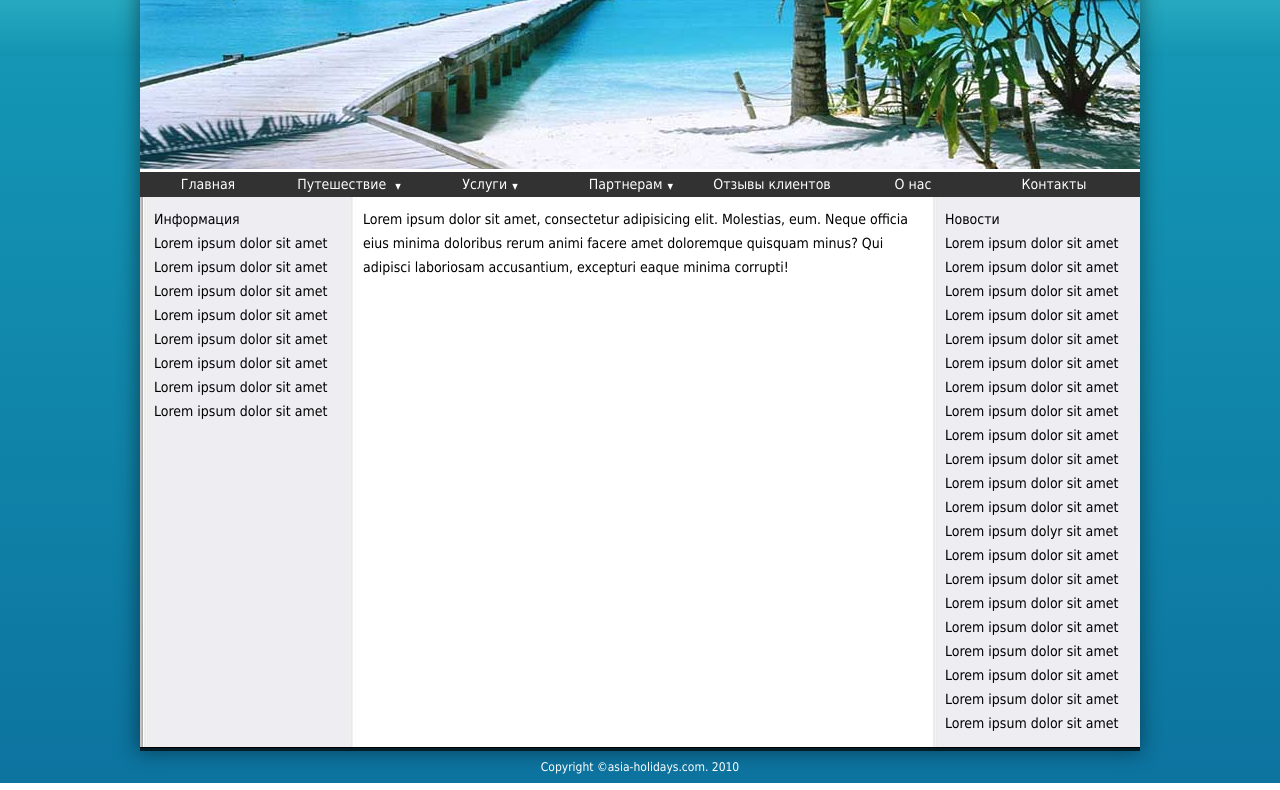
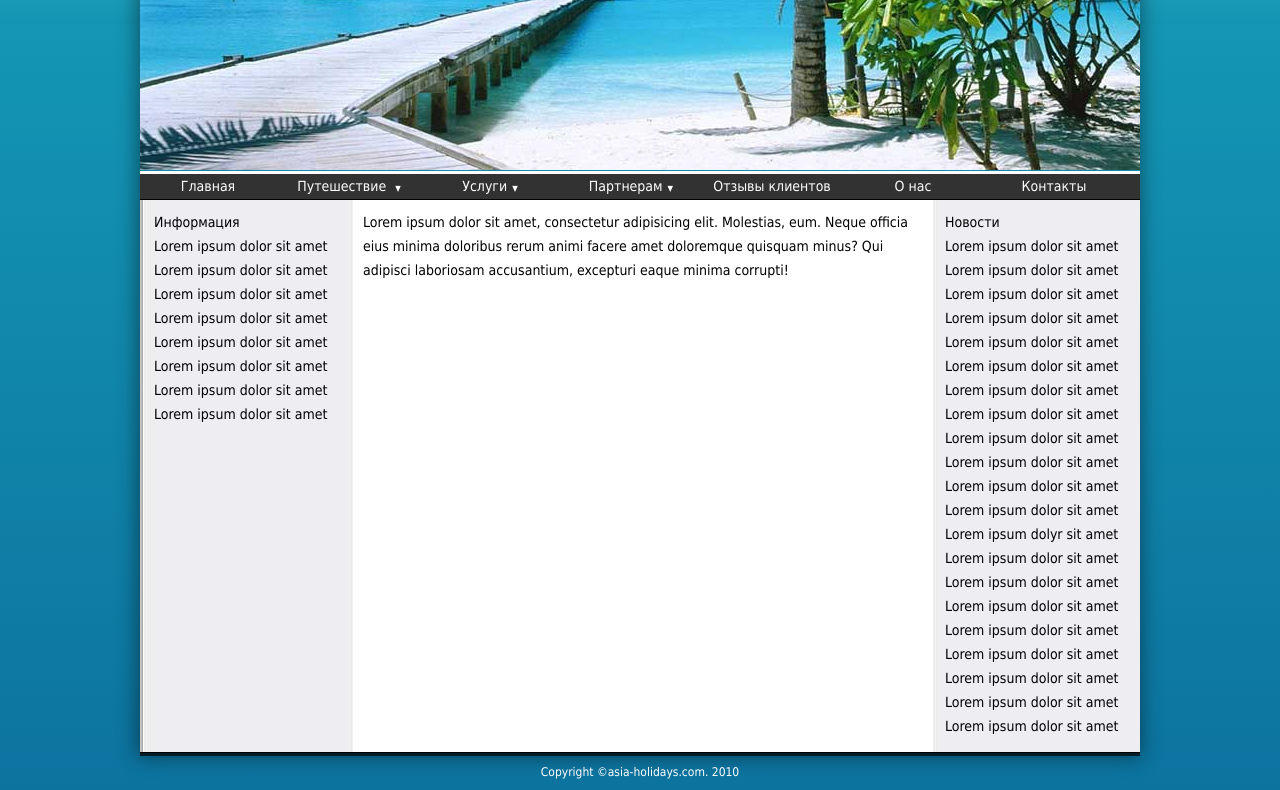
Before and after one commit to alphavita/Modul_4_HTML, a plain HTML site: page index.html in a window 1280 px wide. Shown: the part 284-1074 px from the top of the page. Drawn offline with Linux system fonts and the light colour scheme.

Commit message:
добавлены бордеры над фото, справлен градиент, градиент при масштабировании занимает весь экран

```diff
--- a/css/style.css
+++ b/css/style.css
@@ -1,29 +1,42 @@
+html,
+body {
+  height:100%;
+}
 body {
 	margin: 0 auto;
+	/* min-height:100%;*/
+	/* position:relative;*/
+
 }
 
 
 	.wraper {
+		min-height: 100%;
+   /* position: relative;*/
 	/*width: 1270px;*/
 	/*background-color: gray;*/
 	/*background-image: url("../img/bg.jpg") ;*/
 	/* IE10+ */
-background-image: -ms-linear-gradient(top, #1297B8 0%, #1297B8 3.3%, #128AA7 3.3%, #128AA7 6.4%, #FFFFFF 6.4%, #FFFFFF 6.5%, #19CFE2 6.6%, #FBFEFE 20%, #3FC4D2 20%, #1394B2 32%, #1496b4 32%, #0C739F 100%);
+background-image: -ms-linear-gradient(top,  #128AA7 0%, #128AA7 3.1%, #FFFFFF 3.1%, #FFFFFF 3.2%, #19CFE2 3.3%, #FBFEFE 12.9%, #3FC4D2 12.9%, #1394B2 28.7%, #1496b4 28.7%, #0C739F 100%);
 
 /* Mozilla Firefox */
-background-image: -moz-linear-gradient(top, #1297B8 0%, #1297B8 3.3%, #128AA7 3.3%, #128AA7 6.4%, #FFFFFF 6.4%, #FFFFFF 6.5%, #19CFE2 6.6%, #FBFEFE 20%, #3FC4D2 20%, #1394B2 32%, #1496b4 32%, #0C739F 100%);
+background-image: -moz-linear-gradient(top, #128AA7 0%, #128AA7 3.1%, #FFFFFF 3.1%, #FFFFFF 3.2%, #19CFE2 3.3%, #FBFEFE 12.9%, #3FC4D2 12.9%, #1394B2 28.7%, #1496b4 28.7%, #0C739F 100%);
+
 
 /* Opera */
-background-image: -o-linear-gradient(top, #1297B8 0%, #1297B8 3.3%, #128AA7 3.3%, #128AA7 6.4%, #FFFFFF 6.4%, #FFFFFF 6.5%, #19CFE2 6.6%, #FBFEFE 20%, #3FC4D2 20%, #1394B2 32%, #1496b4 32%, #0C739F 100%);
+background-image: -o-linear-gradient(top,#128AA7 0%, #128AA7 3.1%, #FFFFFF 3.1%, #FFFFFF 3.2%, #19CFE2 3.3%, #FBFEFE 12.9%, #3FC4D2 12.9%, #1394B2 28.7%, #1496b4 28.7%, #0C739F 100%);
+
 
 /* Webkit (Safari/Chrome 10) */
-background-image: -webkit-gradient(linear, left top, left bottom, color-stop(0, #1297B8), color-stop(3.3, #1297B8), color-stop(3.3, #128AA7), color-stop(6.4, #128AA7), color-stop(6.4, #FFFFFF), color-stop(6.5, #FFFFFF), color-stop(6.6, #19CFE2), color-stop(20, #FBFEFE), color-stop(20, #3FC4D2), color-stop(32, #1394B2), color-stop(32, #1496b4), color-stop(100, #0C739F));
+background-image: -webkit-gradient(linear, left top, left bottom,  color-stop(0, #128AA7), color-stop(0, #128AA7), color-stop(3.1, #FFFFFF), color-stop(3.2 #FFFFFF), color-stop(3.3, #19CFE2), color-stop(12.9, #FBFEFE), color-stop(12.9, #3FC4D2), color-stop(28.7, #1394B2), color-stop(28.7 #1496b4), color-stop(100, #0C739F));
 
 /* Webkit (Chrome 11+) */
-background-image: -webkit-linear-gradient(top, #1297B8 0%, #1297B8 3.3%, #128AA7 3.3%, #128AA7 6.4%, #FFFFFF 6.4%, #FFFFFF 6.5%, #19CFE2 6.6%, #FBFEFE 20%, #3FC4D2 20%, #1394B2 32%, #1496b4 32%, #0C739F 100%);
+/*background-image: -webkit-linear-gradient(top,#128AA7 0%, #128AA7 3.1%, #FFFFFF 3.1%, #FFFFFF 3.2%, #19CFE2 3.3%, #FBFEFE 12.9%, #3FC4D2 12.9%, #1394B2 28.7%, #1496b4 28.7%, #0C739F 100%);
+
 
 /* W3C Markup */
-background-image: linear-gradient(to bottom, #1297B8 0%, #1297B8 3.3%, #128AA7 3.3%, #128AA7 6.4%, #FFFFFF 6.4%, #FFFFFF 6.5%, #19CFE2 6.6%, #FBFEFE 20%, #3FC4D2 20%, #1394B2 32%, #1496b4 32%, #0C739F 100%);
+background-image: linear-gradient(to bottom,#128AA7 0%, #128AA7 3.1%, #FFFFFF 3.1%, #FFFFFF 3.2%, #19CFE2 3.3%, #FBFEFE 12.9%, #3FC4D2 12.9%, #1394B2 28.7%, #1496b4 28.7%, #0C739F 100%);
+
 	font-family: Tahoma;
 	margin: o auto;
 	position: relative;
@@ -130,6 +143,10 @@ header {
 	width: 44px;
 	height: 44px;
 }
+.baner img {
+	border-top: 1px solid #138aa7;
+	border-bottom: 1px solid #138aa7;
+}
 
 
 .cantry a {
@@ -145,6 +162,7 @@ ul.menu {
     padding: 0;
     list-style: none;
     background-color: #323232;
+    border-bottom: 1px solid #000;
 
 
     /*backround-image: url('../img/triangle.png');*/
@@ -185,7 +203,7 @@ ul.submenu {
     position: absolute;
      padding-bottom: 4px;
     width: 140px;
-    top: 24px;
+    top: 26px;
     left: 0;
     background-color: #333333;
     -webkit-box-shadow: 2px 5px 14px -1px rgba(0,0,0,0.67);
@@ -227,7 +245,7 @@ filter: progid:DXImageTransform.Microsoft.gradient( startColorstr='#4eacda', end
 	width: 1000px; /* ширина трех блоков */
 	background: url(../img/fon.jpg) repeat-y; /* фоновая картинка. повторяется по вертикали */
 	float: left	; /* чтобы не добавлять div с style="clear:both;" (не всегда уместно это применять) */
-	padding-bottom: 12px;
+	padding-bottom: 14px;
 	border-bottom: 1px solid black;
 }
 .left_col {
@@ -252,6 +270,15 @@ filter: progid:DXImageTransform.Microsoft.gradient( startColorstr='#4eacda', end
 	line-height: 24px;
 }
 footer h3 {
+	/*position:absolute;
+	bottom:0;
+	width:100%;*/
+
+	/*left: 0;
+    bottom: 0;
+    width: 100%;*/
+	height: 14px;
+	/*margin-top:  -14px;*/
 	text-align: center;
 	padding: 10px;
 	color: #fff;
```
